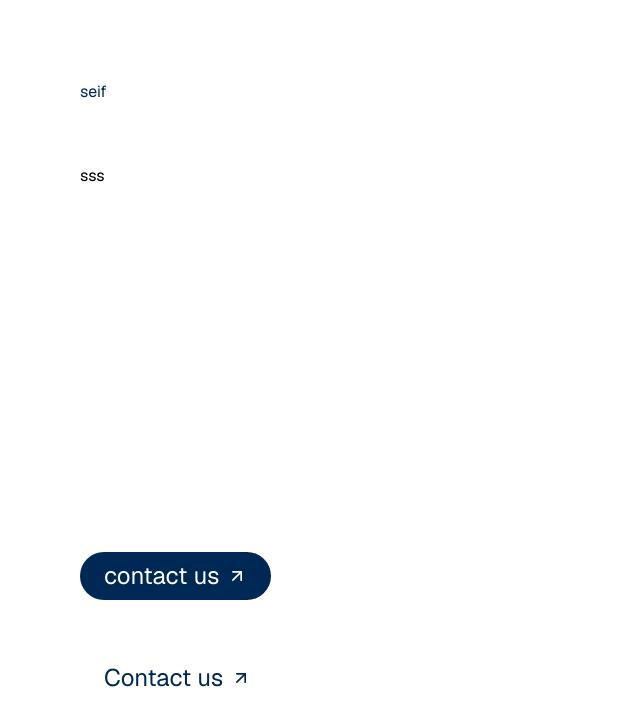
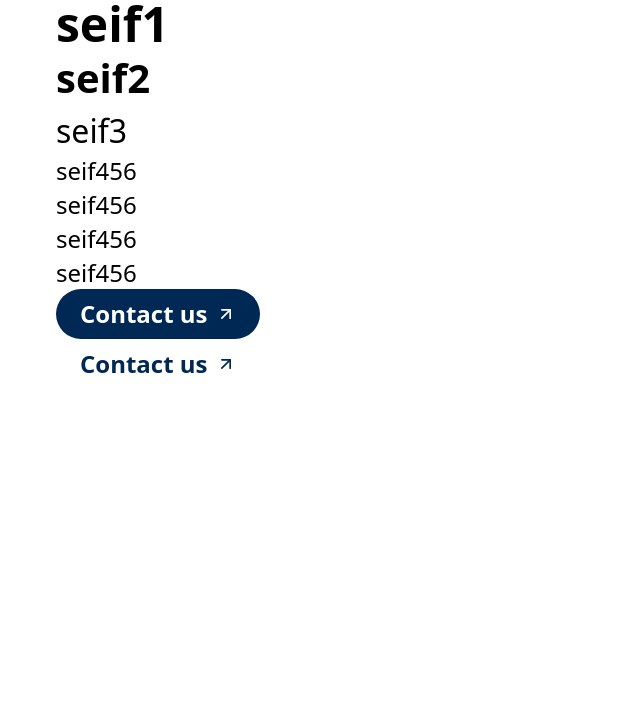
Before and after one commit to seifehab1m/moral, a Next.js app: page / in a window 1280 px wide. Shown: the top 726 px of the page, without its empty margins (0-640 px from the left). Built offline with nearby package versions, Linux system fonts and the light colour scheme.

Commit message:
system design

```diff
--- a/package.json
+++ b/package.json
@@ -26,6 +26,7 @@
     "@types/react-dom": "^19",
     "eslint": "^9",
     "eslint-config-next": "15.3.5",
+    "sass": "^1.89.2",
     "tailwindcss": "^4",
     "tw-animate-css": "^1.3.5",
     "typescript": "^5"
--- a/src/app/globals.css
+++ b/src/app/globals.css
@@ -1,5 +1,4 @@
 @import "tailwindcss";
-@import "tw-animate-css";
 
 @custom-variant dark (&:is(.dark *));
 :root {
@@ -45,6 +44,10 @@
 @theme inline {
   --color-primary: var(--color-primary);
   --color-secondary: var(--color-secondary);
+
+  --font-weight-bold: 700;
+  --font-weight-semibold: 589;
+  --font-weight-medium: 490;
 
   --color-background: var(--background);
   --color-foreground: var(--foreground);
@@ -126,8 +129,48 @@
   body {
     @apply bg-background text-foreground;
   }
-  h1
-  {
-    @apply text-primary
+  h1 {
+    @apply text-xl lg:text-5xl font-bold;
+  }
+  h2 {
+    @apply text-base  lg:text-[40px] font-semibold;
+  }
+  h3 {
+    @apply text-sm  lg:text-[32px] font-medium;
+  }
+  h4,
+  h5,
+  h6 {
+    @apply text-sm  lg:text-[24px] font-medium;
+  }
+  p {
+    @apply text-xs lg:text-[24px] font-medium;
   }
 }
+
+.container {
+  width: 100%;
+  margin: 0 auto;
+  padding-left: 1rem;
+  padding-right: 1rem;
+
+  max-width: 1408px;
+
+  @media (max-width: 1280px) {
+    max-width: 1200px;
+  }
+
+  @media (max-width: 1024px) {
+    max-width: 960px;
+  }
+
+  @media (max-width: 768px) {
+    max-width: 720px;
+  }
+
+  @media (max-width: 640px) {
+    max-width: 100%;
+    padding-left: 1rem;
+    padding-right: 1rem;
+  }
+}
--- a/src/app/page.tsx
+++ b/src/app/page.tsx
@@ -3,14 +3,20 @@ import { ArrowUpRight } from "lucide-react";
 
 export default function Home() {
   return (
-    <div className=" grid grid-rows-[20px_1fr_20px]  min-h-screen p-8 pb-20 gap-16 sm:p-20 font-[family-name:var(--font-geist-sans)]">
-      <h1>seif</h1>
-      <h2>sss</h2>
-      <Button variant="primary">contact us <ArrowUpRight className="size-5"/></Button>
+    <div className=" container">
+      <h1>seif1</h1>
+      <h2>seif2</h2>
+      <h3>seif3</h3>
+      <h4>seif456</h4>
+      <h5>seif456</h5>
+      <h6>seif456</h6>
+      <p>seif456</p>
+      <Button variant="primary">
+        Contact us <ArrowUpRight className="size-5" />
+      </Button>
       <Button variant="secondary">
-        Contact us <ArrowUpRight className="size-5"/>
+        Contact us <ArrowUpRight className="size-5" />
       </Button>
     </div>
-
   );
 }
--- a/src/components/ui/button.tsx
+++ b/src/components/ui/button.tsx
@@ -1,16 +1,15 @@
 import * as React from "react";
 import { Slot } from "@radix-ui/react-slot";
 import { cva, type VariantProps } from "class-variance-authority";
-
 import { cn } from "@/lib/utils";
 
 const buttonVariants = cva(
-  "cursor-pointer p-1 inline-flex items-center justify-center gap-2 whitespace-nowrap rounded-[50px]  text-[24px] py-[24px] px-[24px] w-fit",
+  "cursor-pointer font-semibold inline-flex items-center justify-center gap-2 whitespace-nowrap rounded-[50px] text-2xl h-[50px] px-[24px] w-fit",
   {
     variants: {
       variant: {
-        default: "bg-primary text-white ",
-        primary: "bg-primary text-white " ,
+        default: "bg-primary text-white ", // we need to check the height of the button
+        primary: "bg-primary text-white ",
         secondary: "bg-white text-primary",
       },
       size: {
```
Also changed, not shown: 1 other file (tests, documents, lock files or other folders).
